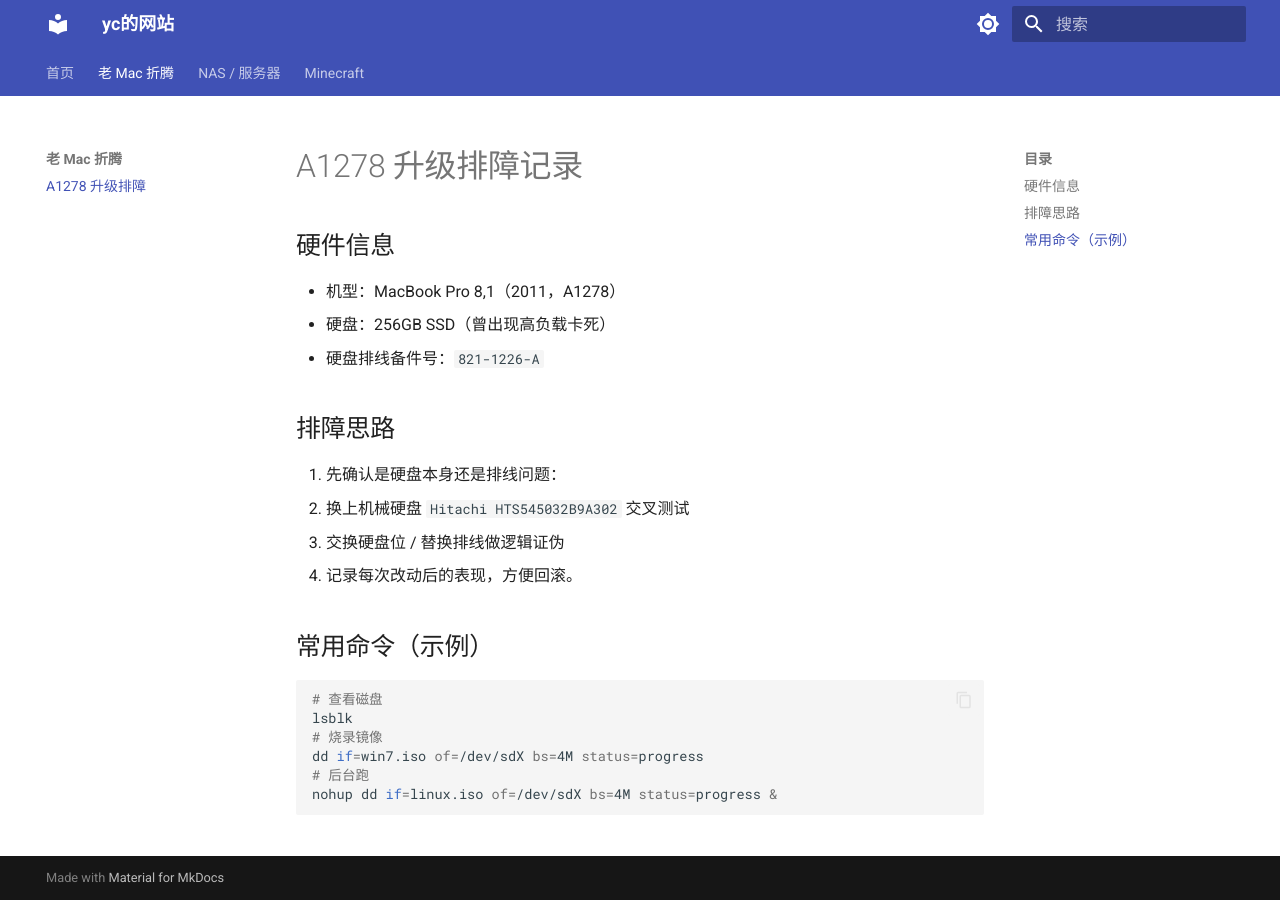
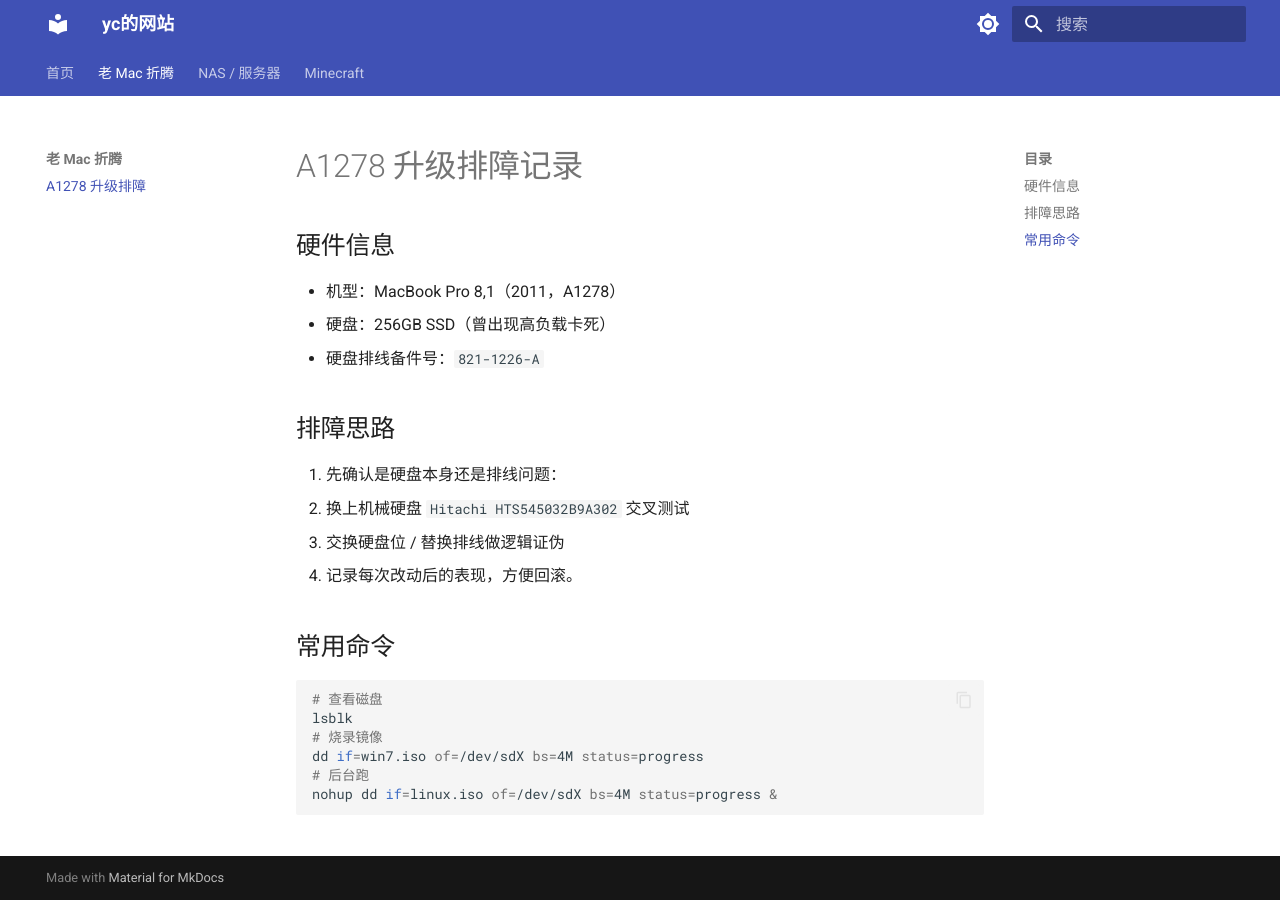
Before and after one commit to yc0qerqu/mkdocs-notes, an MkDocs documentation site: the page built from docs/notes/mac/index.md, in a window 1280 px wide. Built offline with MkDocs 1.6.1 and Material for MkDocs 9.7.7, drawn with Linux system fonts in a browser that asks for light colours.

Commit message:
Update index.md

````diff
--- a/docs/notes/mac/index.md
+++ b/docs/notes/mac/index.md
@@ -13,7 +13,7 @@
    - 交换硬盘位 / 替换排线做逻辑证伪
 2. 记录每次改动后的表现，方便回滚。
 
-## 常用命令（示例）
+## 常用命令
 
 ```bash
 # 查看磁盘
````
